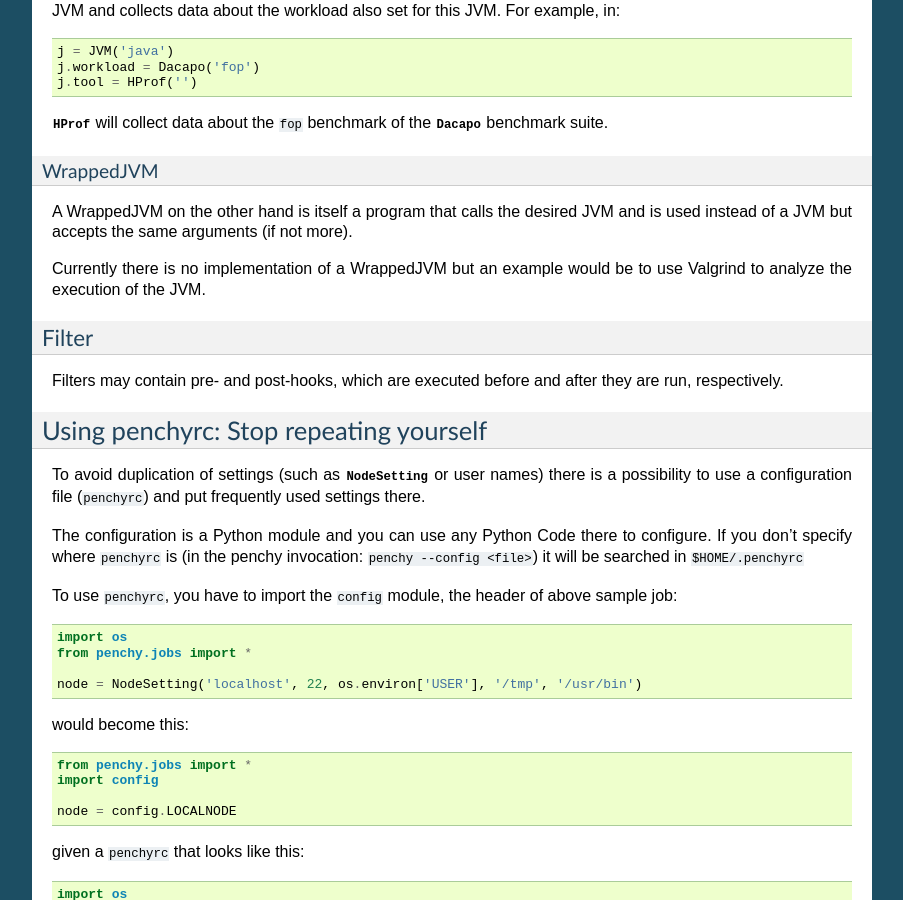
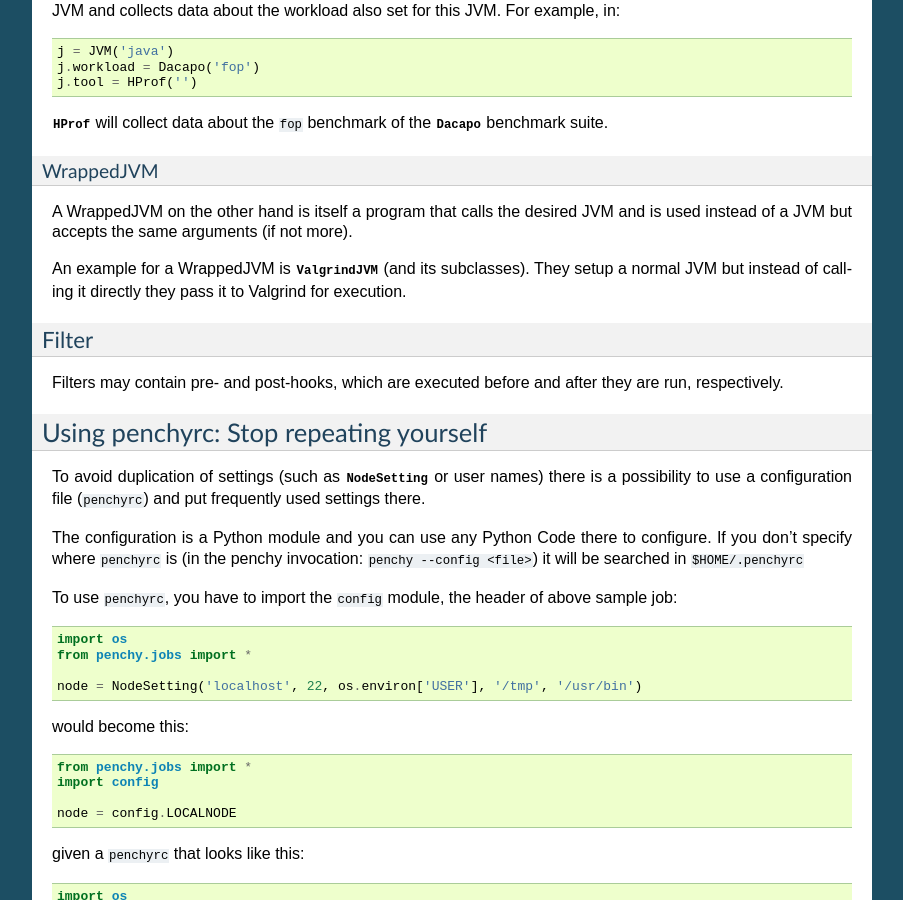
Before and after one commit to fhirschmann/penchy, a Sphinx documentation site: the page built from docs/job.rst, in a window 1280 px wide and 900 px high, scrolled down 4051 px. Shown: the whole window, without its empty margins (198-1101 px from the left). Built offline with Sphinx 7.4.7, drawn with Linux system fonts in a browser that asks for light colours; formulas are drawn with MathJax 3.

Commit message:
docs.job: Adjust WrappedJVM docs.
Signed-off-by: Michael Markert <markert.michael@googlemail.com>

```diff
--- a/docs/job.rst
+++ b/docs/job.rst
@@ -199,8 +199,10 @@ WrappedJVM
 A WrappedJVM on the other hand is itself a program that calls the desired JVM
 and is used instead of a JVM but accepts the same arguments (if not more).
 
-Currently there is no implementation of a WrappedJVM but an example would be to
-use Valgrind to analyze the execution of the JVM.
+An example for a WrappedJVM is :class:`~penchy.jobs.jvms.ValgrindJVM` (and its
+subclasses).
+They setup a normal JVM but instead of calling it directly they pass it to
+Valgrind for execution.
 
 Filter
 ------
```
